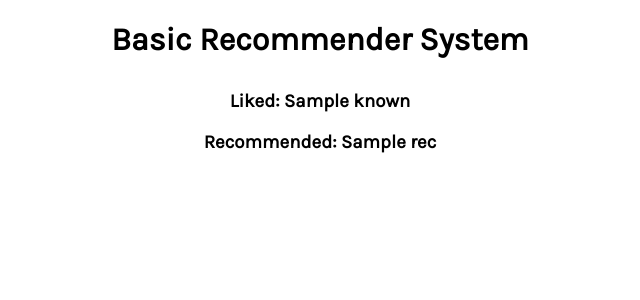
After one commit to Tatiana-Smith/lightfm-recommender-app, a Flask app: template templates/predict-page.html in a window 1280 px wide. The commit adds this page. Shown: the top 300 px of the page, without its empty margins (320-960 px from the left). Run offline with Flask 2, Linux system fonts and the light colour scheme; the template is opened without the code that fills it: most values are stand-ins (such as "Sample title", 1, 10 or a date in 2020).

Commit message:
update css

```diff
--- a/app.py
+++ b/app.py
@@ -24,6 +24,9 @@ def sample_recommendation(model=model, data=data):
 
     n_users, n_items = data['train'].shape
 
+    x_list = []
+    i_list = []
+
     for user_id in input_user_ids:
         known_positives = data['item_labels'][data['train'].tocsr()[user_id].indices]
 
@@ -33,14 +36,18 @@ def sample_recommendation(model=model, data=data):
         print(f'User {user_id}')
 
         print('     Known positives:')
-        for i in known_positives[:3]:
+        for i in known_positives[:1]:
+            i_list.append(i)
+            i_ = ''.join(i_list)
             print(f'        {i}')
 
         print("     Recommended:")
-        for x in top_items[:3]:
+        for x in top_items[:1]:
+            x_list.append(x)
+            x_ = ''.join(x_list)
             print(f'        {x}')
 
-        return (f'<h1 style="text-align:center"> Known positives: {i} <br>  Recommended: {x} </h1>')
+        return render_template('predict-page.html', rec=x_, known=i_)
 
 if __name__ == 'main':
     # app.debug = True
--- a/static/style.css
+++ b/static/style.css
@@ -1,11 +1,16 @@
+@import url('https://fonts.googleapis.com/css?family=Karla');
+
 body {
     margin: 0;
     padding: 0;
     text-align: center; /* !!! */
 }
 
+h1, h2, h3, p {
+    font-family: 'Karla', sans-serif;
+}
+
 .container {
-    max-width: 250px;
     margin: auto;
 }
 
@@ -19,7 +24,7 @@ input.input {
 }
 
 input.button {
-    margin-top: 1.5em;
+    margin-top: 1.7em;
     text-align: center;
     border: 0;
     padding: 1em;
@@ -34,3 +39,15 @@ input.button {
 input.button:hover {
     background: #3498D8;
 }
+
+div#title {
+    width: 100%;
+    height: 50px;
+}
+
+div.descr {
+    width: 350px;
+    height: auto;
+    margin-right: auto;
+    margin-left: auto;
+}
--- a/templates/my-form.html
+++ b/templates/my-form.html
@@ -9,9 +9,11 @@
     <div class='container'>
         <form action='{{url_for('sample_recommendation')}}' method='POST'>
                 <div>
-                    <h3>LightFM Recommendation Demo</h3>
-                    <p>Movie Recommendation app built with Python,
+                    <h2>LightFM Recommendation Demo</h2>
+                    <div class='descr'>
+                        <p> Movie Recommendation app built with Python,
                         please provide a user id (interger) for prediction.</p>
+                    </div>
                     <input class='input' name='number'>
                 </div>
                 <div>
--- /dev/null
+++ b/templates/predict-page.html
@@ -0,0 +1,25 @@
+
+
+<!DOCTYPE html>
+<html>
+<head>
+        <link rel='stylesheet' type='text/css' href='{{ url_for('static', filename='style.css')}}'/>
+</head>
+
+
+<body>
+    <div class='container'>
+        <div id='title'>
+            <h1>Basic Recommender System</h1>
+        </div>
+        <div>
+            <h3> Liked: {{ known }} </h3>
+        </div>
+        <div>
+            <h3> Recommended: {{ rec }} </h3>
+        </div>
+
+    </div>
+</body>
+
+</html>
```
Also changed, not shown: 1 other file.
